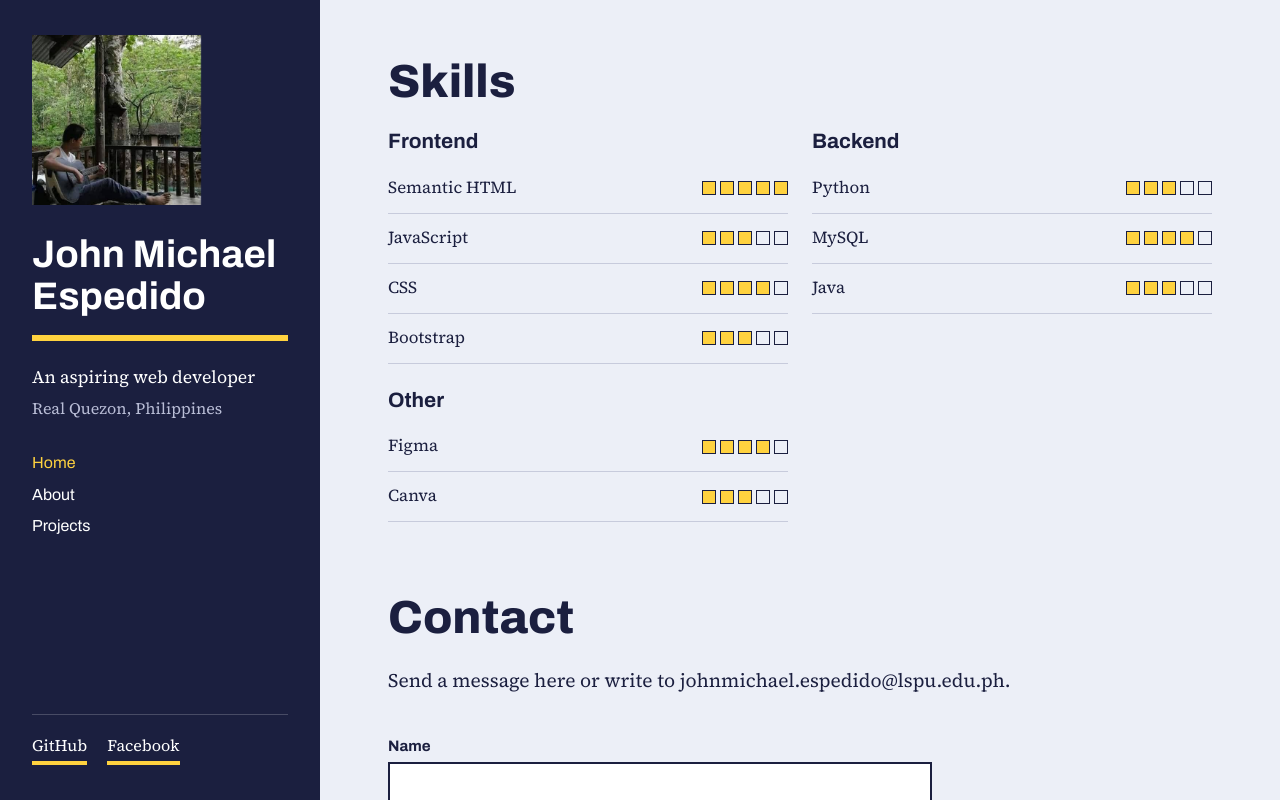
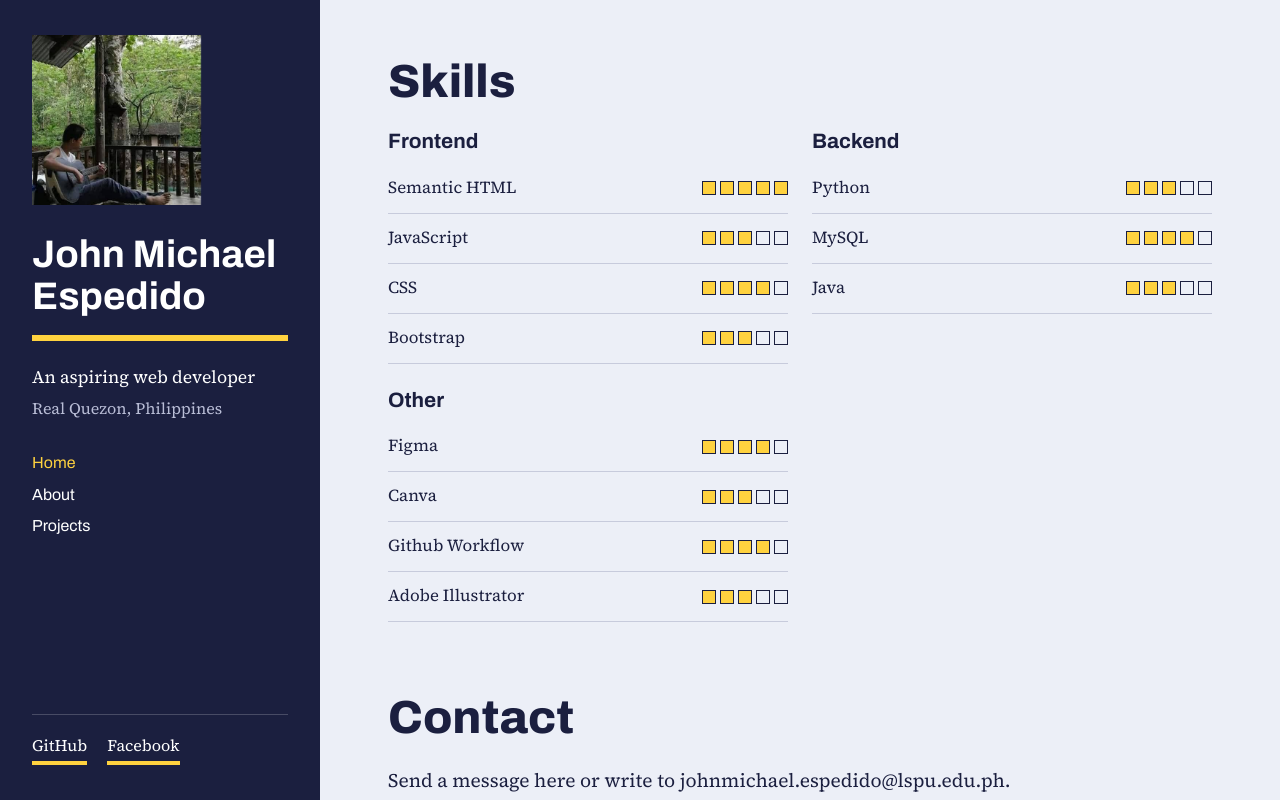
Before and after one commit to jmespedido04-coder/Personal-Portfolio, a plain HTML site: page index.html in a window 1280 px wide. Drawn offline with nearby package versions, Linux system fonts and the light colour scheme.

Commit message:
adds new skils

```diff
--- a/index.html
+++ b/index.html
@@ -145,6 +145,24 @@
                                     <span></span>
                                 </span>
                             </li>
+                            <li class="skill"> Github Workflow
+                                <span class="level" aria-label="3 out of 5">
+                                    <span class="on"></span>
+                                    <span class="on"></span>
+                                    <span class="on"></span>
+                                    <span class="on"></span>
+                                    <span></span>
+                                </span>
+                            </li>
+                            <li class="skill"> Adobe Illustrator
+                                <span class="level" aria-label="3 out of 5">
+                                    <span class="on"></span>
+                                    <span class="on"></span>
+                                    <span class="on"></span>
+                                    <span></span>
+                                    <span></span>
+                                </span>
+                            </li>
                         </ul>
                     </div>
                 </div>
```
